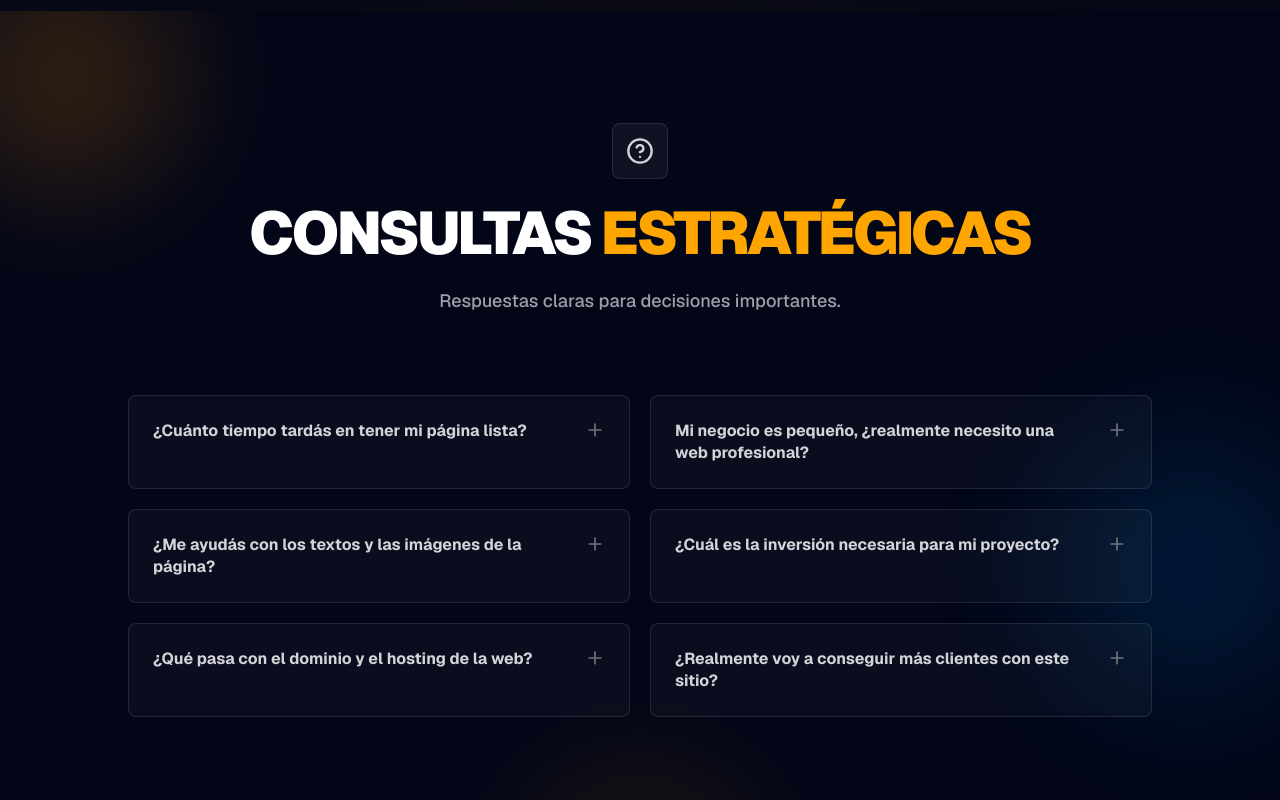
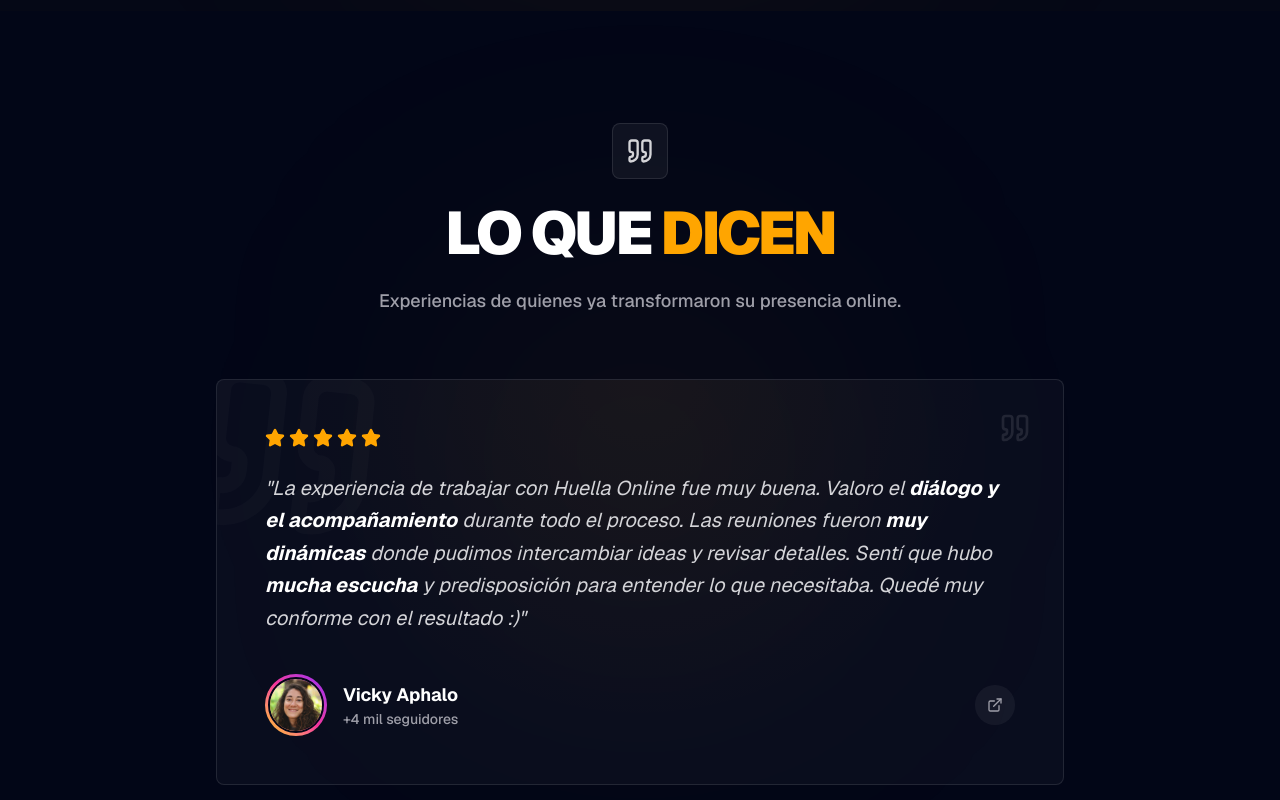
Before and after one commit to AlanTyping/Huella-Online, a Next.js app: page / in a window 1280 px wide. Shown: the part 5660-6460 px from the top of the page. Built offline with nearby package versions, Linux system fonts and the light colour scheme.

Commit message:
añadiendo testimonio de vickt

```diff
--- a/app/page.tsx
+++ b/app/page.tsx
@@ -3,6 +3,7 @@ import { LEDMarquee } from "@/components/ui/led-marquee";
 import { Transformation } from "@/components/sections/transformation";
 import { Portfolio } from "@/components/sections/portfolio";
 import { About } from "@/components/sections/about";
+import { Testimonials } from "@/components/sections/testimonials";
 import { FAQ } from "@/components/sections/faq";
 import { FinalCTA } from "@/components/sections/cta";
 import { SocialLinks } from "@/components/ui/social-links";
@@ -48,6 +49,7 @@ export default function Home() {
       <Transformation />
       <Portfolio />
       <About />
+      <Testimonials />
 
       <FAQ faqs={faqs} />
       <FinalCTA />
--- /dev/null
+++ b/components/sections/testimonials.tsx
@@ -0,0 +1,152 @@
+"use client";
+
+import { ReactNode } from "react";
+import { motion } from "framer-motion";
+import { Quote, Star, ExternalLink } from "lucide-react";
+import Image from "next/image";
+
+interface Testimonial {
+  id: number;
+  name: string;
+  followers: string;
+  content: ReactNode;
+  image: string;
+  link?: string;
+}
+
+const testimonialsData: Testimonial[] = [
+  {
+    id: 1,
+    name: "Vicky Aphalo",
+    followers: "+4 mil seguidores",
+    content: (
+      <>
+        La experiencia de trabajar con Huella Online fue muy buena. Valoro el{" "}
+        <strong className="text-white font-bold">
+          diálogo y el acompañamiento
+        </strong>{" "}
+        durante todo el proceso. Las reuniones fueron{" "}
+        <strong className="text-white font-bold">
+          muy dinámicas
+        </strong>{" "}
+        donde pudimos intercambiar ideas y revisar detalles. Sentí que hubo{" "}
+        <strong className="text-white font-bold">
+          mucha escucha
+        </strong>{" "}
+        y predisposición para entender lo que necesitaba. Quedé muy conforme con el resultado :)
+      </>
+    ),
+    image: "/images/vicky-square.jpg",
+    link: "https://www.vickyaphalo.site/", // Enlace a su web
+  },
+];
+
+export function Testimonials() {
+  return (
+    <section className="relative overflow-hidden bg-brand-primary-deep py-20 lg:py-28 text-white">
+      {/* Background glow optimizado */}
+      <div className="absolute inset-0 z-0 pointer-events-none">
+        <div className="absolute top-1/2 left-1/2 -translate-x-1/2 -translate-y-1/2 h-[500px] w-[500px] rounded-full bg-[radial-gradient(circle,rgba(255,165,0,0.12),transparent_65%)] blur-[140px]" />
+      </div>
+
+      <div className="container relative z-10 mx-auto max-w-4xl px-6">
+        <motion.div
+          initial={{ opacity: 0, y: 20 }}
+          whileInView={{ opacity: 1, y: 0 }}
+          viewport={{ once: true }}
+          className="mb-16 flex flex-col items-center text-center"
+        >
+          <div className="mb-6 flex h-14 w-14 items-center justify-center rounded-lg bg-white/5 border border-white/10">
+            <Quote className="h-7 w-7 text-zinc-300" />
+          </div>
+
+          <h2 className="text-4xl sm:text-6xl font-black uppercase tracking-tighter">
+            LO QUE <span className="text-brand-secondary">DICEN</span>
+          </h2>
+          <p className="mt-6 text-zinc-400 max-w-xl text-lg font-medium">
+            Experiencias de quienes ya transformaron su presencia online.
+          </p>
+        </motion.div>
+
+        <div className="grid gap-6 md:grid-cols-1">
+          {testimonialsData.map((testimonial, index) => (
+            <motion.div
+              key={testimonial.id}
+              initial={{ opacity: 0, y: 14 }}
+              whileInView={{ opacity: 1, y: 0 }}
+              whileHover={{ y: -8 }}
+              viewport={{ once: true }}
+              transition={{ duration: 0.4, delay: index * 0.1 }}
+              className="group relative overflow-hidden rounded-lg border border-white/10 bg-white/[0.03] p-8 md:p-12 transition-colors duration-300 hover:border-brand-secondary/40 hover:bg-white/[0.05]"
+            >
+              {/* Marca de agua (Comillas gigantes) */}
+              <Quote className="absolute -top-6 -left-6 h-48 w-48 rotate-6 text-white/[0.02] pointer-events-none" />
+              <Quote className="absolute top-8 right-8 h-8 w-8 text-white/10" />
+
+              <div className="relative z-10">
+                {/* Estrellas Animadas */}
+                <div className="mb-6 flex gap-1 text-brand-secondary">
+                  {[...Array(5)].map((_, i) => (
+                    <motion.div
+                      key={i}
+                      initial={{ opacity: 0, scale: 0 }}
+                      whileInView={{ opacity: 1, scale: 1 }}
+                      viewport={{ once: true }}
+                      transition={{
+                        delay: 0.4 + i * 0.1,
+                        type: "spring",
+                        stiffness: 300,
+                      }}
+                    >
+                      <Star className="h-5 w-5 fill-current" />
+                    </motion.div>
+                  ))}
+                </div>
+
+                <p className="text-lg md:text-xl leading-relaxed text-zinc-300 italic mb-10">
+                  "{testimonial.content}"
+                </p>
+
+                <div className="flex items-center justify-between gap-4">
+                  <div className="flex items-center gap-4">
+                    {/* Borde estilo Instagram Story */}
+                    <div className="rounded-full bg-gradient-to-tr from-yellow-400 via-pink-500 to-purple-600 p-[3px]">
+                      <div className="relative h-14 w-14 overflow-hidden rounded-full border-2 border-brand-primary-deep">
+                        <Image
+                          src={testimonial.image}
+                          alt={testimonial.name}
+                          fill
+                          className="object-cover"
+                          style={{ objectPosition: "center 20%" }}
+                        />
+                      </div>
+                    </div>
+                    <div>
+                      <h4 className="font-bold text-white text-lg">{testimonial.name}</h4>
+                      <p className="text-sm font-medium text-zinc-400">{testimonial.followers}</p>
+                    </div>
+                  </div>
+
+                  {testimonial.link && (
+                    <a
+                      href={testimonial.link}
+                      target="_blank"
+                      rel="noopener noreferrer"
+                      className="flex h-10 w-10 items-center justify-center rounded-full bg-white/5 text-zinc-400 transition-colors hover:bg-brand-secondary hover:text-white"
+                      title="Ver proyecto o perfil"
+                    >
+                      <ExternalLink className="h-4 w-4" />
+                    </a>
+                  )}
+                </div>
+              </div>
+
+              {/* glow suave interior */}
+              <div className="absolute inset-0 pointer-events-none bg-[radial-gradient(circle_at_top,rgba(255,165,0,0.04)_0%,transparent_60%)] group-hover:bg-[radial-gradient(circle_at_top,rgba(255,165,0,0.08)_0%,transparent_60%)] transition-all duration-500" />
+            </motion.div>
+          ))}
+        </div>
+      </div>
+    </section>
+  );
+}
```
Also changed, not shown: public/images/vicky-square.jpg (added).
